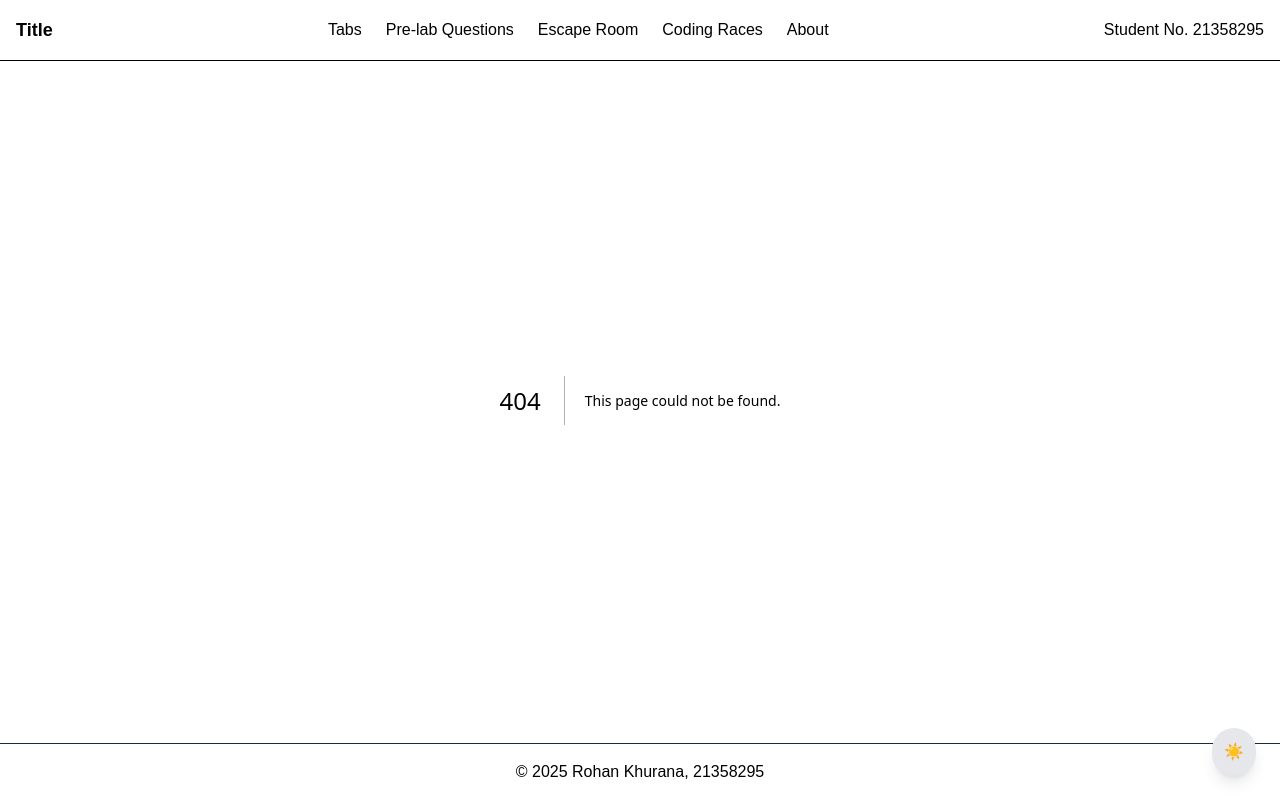
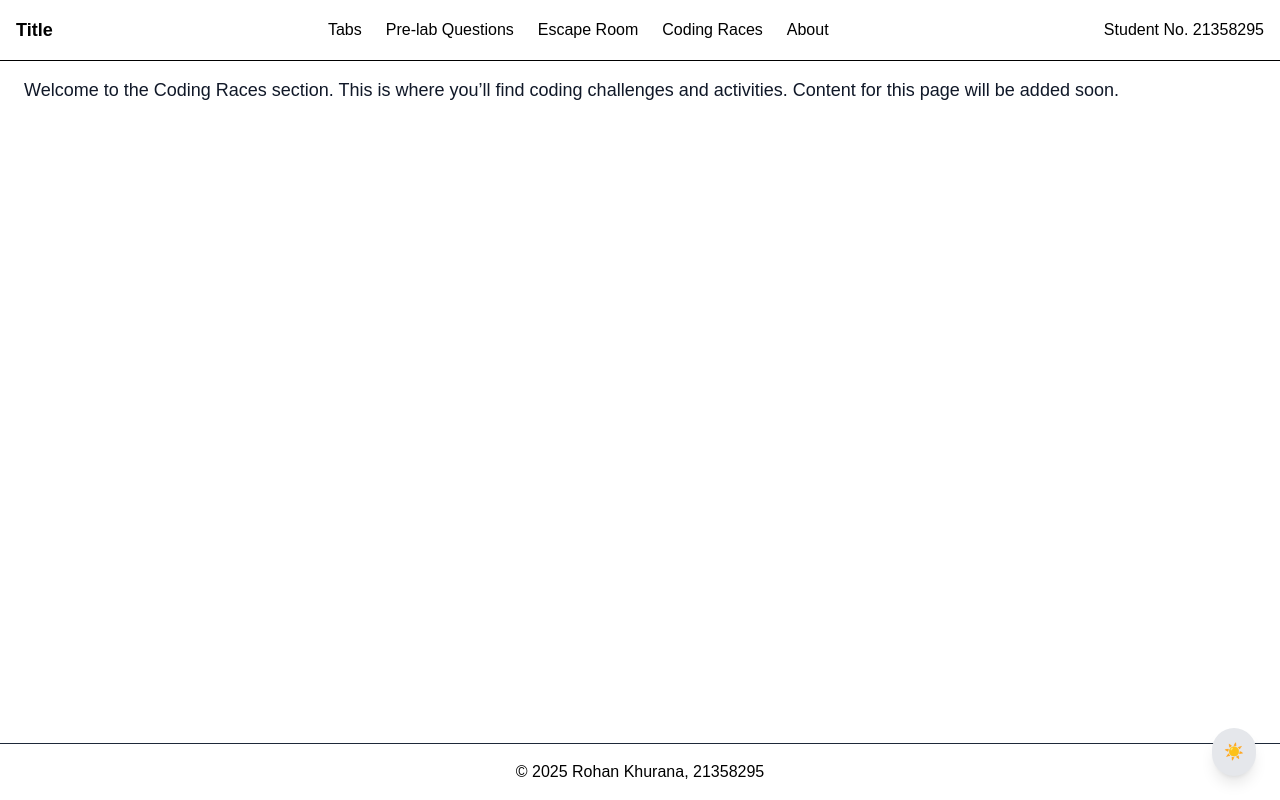
Before and after one commit to innovatewithkishlay/tab-code-generator, a Next.js app: page /coding-races in a window 1280 px wide. Before the commit this address had no page. Built offline with nearby package versions, Linux system fonts and the light colour scheme.

Commit message:
Add placeholder pages for Escape Room and Coding Races with basic content

```diff
--- /dev/null
+++ b/src/pages/coding-races.tsx
@@ -0,0 +1,15 @@
+import React from "react";
+
+const CodingRaces: React.FC = () => {
+  return (
+    <section className="min-h-screen p-6 font-sans bg-white dark:bg-gray-900 text-gray-900 dark:text-white">
+      <h1 className="text-3xl font-semibold mb-4">Coding Races</h1>
+      <p className="text-lg">
+        Welcome to the Coding Races section.  This is where you’ll find coding challenges and activities.
+        Content for this page will be added soon.
+      </p>
+    </section>
+  );
+};
+
+export default CodingRaces;
--- /dev/null
+++ b/src/pages/escape-room.tsx
@@ -0,0 +1,15 @@
+import React from "react";
+
+const EscapeRoom: React.FC = () => {
+  return (
+    <section className="min-h-screen p-6 font-sans bg-white dark:bg-gray-900 text-gray-900 dark:text-white">
+      <h1 className="text-3xl font-semibold mb-4">Escape Room</h1>
+      <p className="text-lg">
+        Welcome to the Escape Room section. Content for this page will be added
+        soon.
+      </p>
+    </section>
+  );
+};
+
+export default EscapeRoom;
--- /dev/null
+++ b/src/pages/pre-lab.tsx
@@ -0,0 +1,15 @@
+import React from "react";
+
+const PreLab: React.FC = () => {
+  return (
+    <main className="min-h-screen bg-white dark:bg-gray-900 text-gray-900 dark:text-white font-sans p-6">
+      <h1 className="text-3xl font-semibold mb-4">Pre-Lab Questions</h1>
+      <p className="text-lg">
+        Welcome! This page will hold the Pre-Lab questions. Content is coming
+        soon.
+      </p>
+    </main>
+  );
+};
+
+export default PreLab;
```
